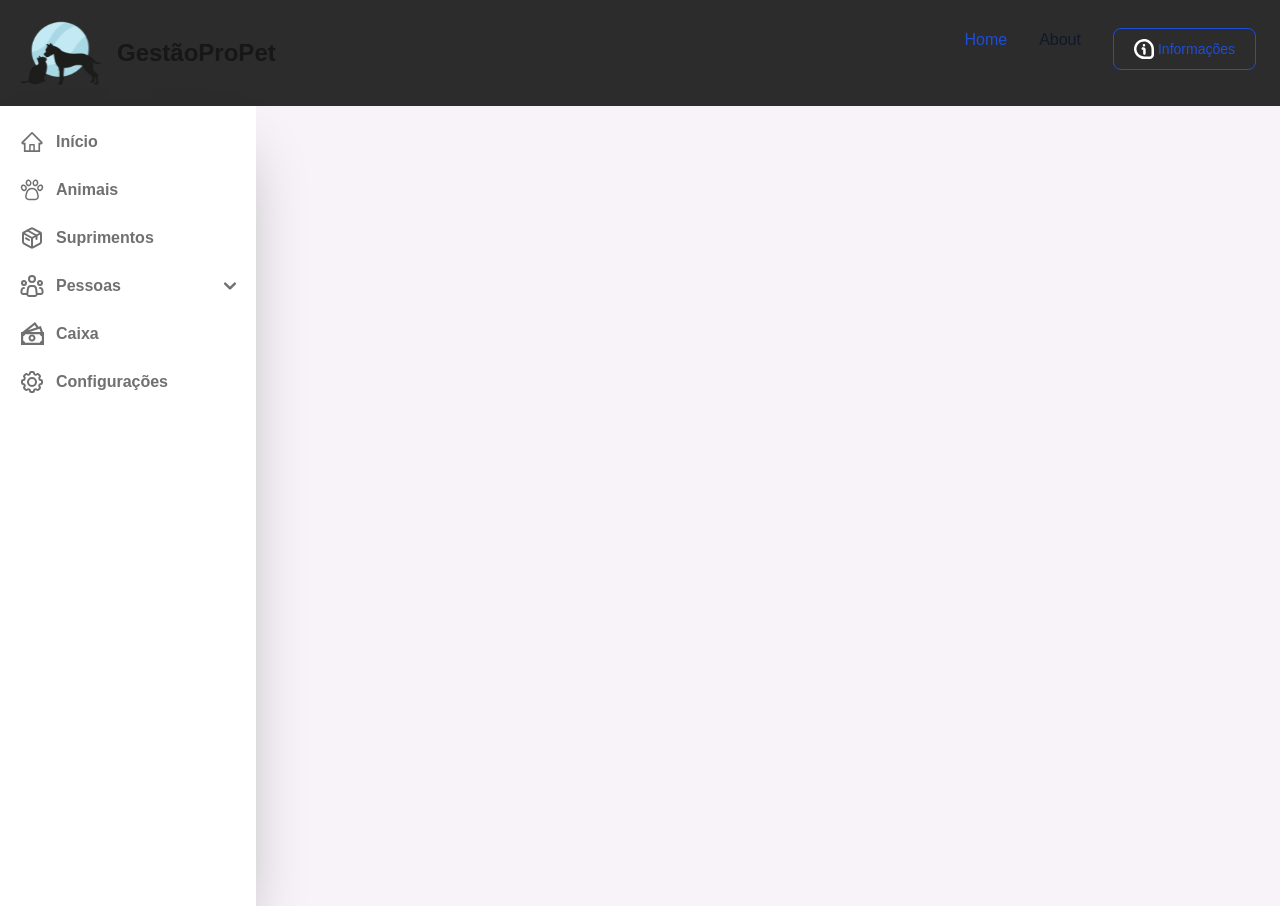
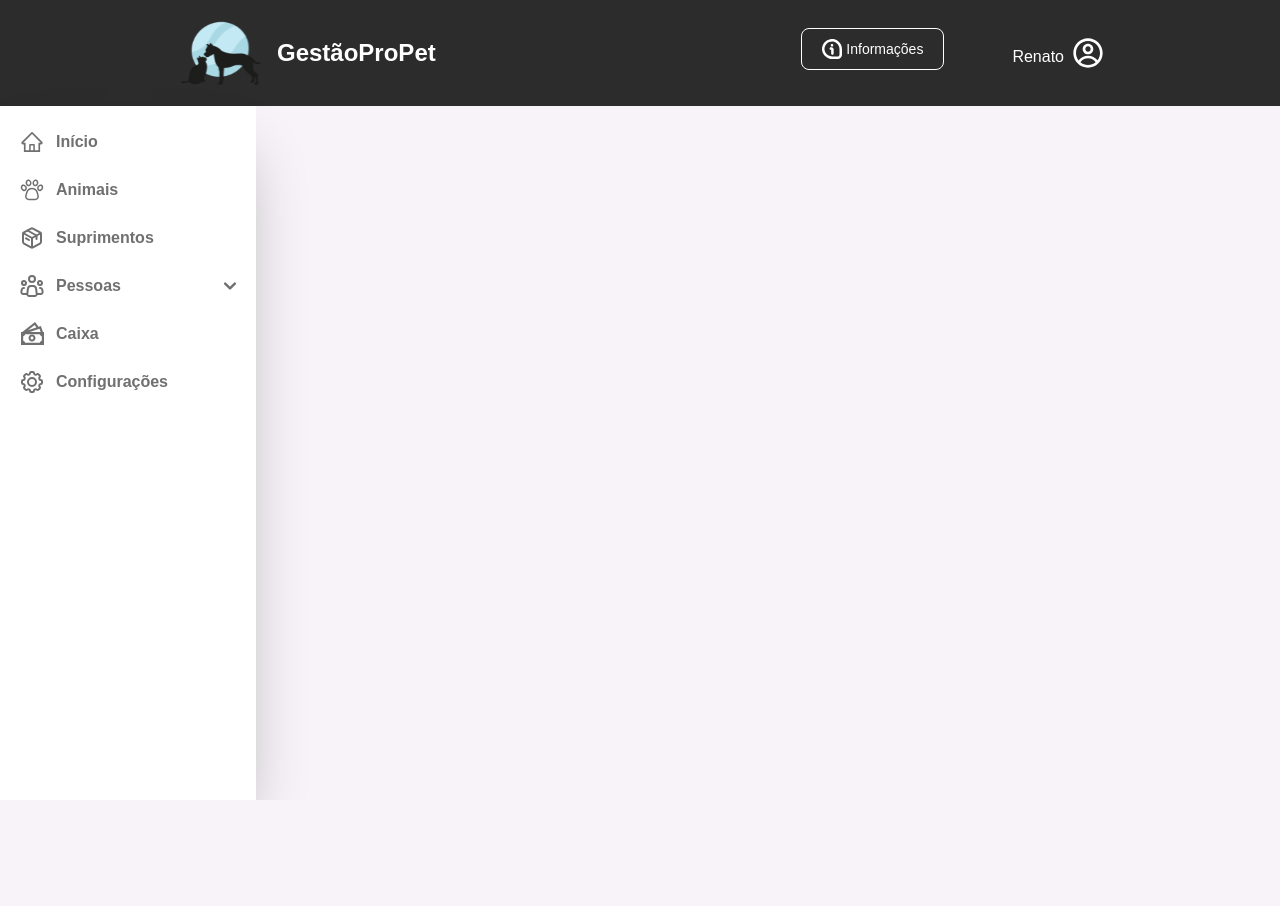
Before and after one commit to gastaud21/GestaoProPet---Front-End, a Next.js app: page /home in a window 1280 px wide. After the commit the page ends 800 px from the top, so only its background shows below. Built offline with nearby package versions, Linux system fonts and the light colour scheme.

Commit message:
Corrigido o scroll do mouse na tela home, e ajustado botões no modo dark

```diff
--- a/src/app/components/Header.tsx
+++ b/src/app/components/Header.tsx
@@ -3,7 +3,7 @@
 export function Header() {
   return (
     <nav className=" bg-primary-bgHeader">
-      <div className="max-w-screen-xl flex flex-wrap items-center justify-between mx-auto p-4">
+      <div className="flex  items-center justify-between  py-4 px-44 w-screen-[-webkit-fill-available]">
         <a href="" className="flex items-center space-x-3 rtl:space-x-reverse">
           {/* <img
             src="https://flowbite.com/docs/images/logo.svg"
@@ -11,7 +11,7 @@ export function Header() {
             alt="Flowbite Logo"
           /> */}
           <img src="./Logo.svg" />
-          <span className="self-center text-2xl font-semibold whitespace-nowrap dark:text-white">
+          <span className="self-center text-2xl font-semibold whitespace-nowrap text-white">
             GestãoProPet
           </span>
         </a>
@@ -40,8 +40,8 @@ export function Header() {
           </svg>
         </button>
         <div className="hidden w-full md:block md:w-auto" id="navbar-default">
-          <ul className="font-medium flex flex-col p-4 md:p-0 mt-4 border border-gray-100 rounded-lg md:flex-row md:space-x-8 rtl:space-x-reverse md:mt-0 md:border-0 ">
-            <li>
+          <ul className="font-medium flex gap-7 flex-col p-4 md:p-0 mt-4 border border-gray-100 rounded-lg md:flex-row md:space-x-8 rtl:space-x-reverse md:mt-0 md:border-0 ">
+            {/* <li>
               <a
                 href="#"
                 className="block py-2 px-3 text-white bg-blue-700 rounded md:bg-transparent md:text-blue-700 md:p-0 dark:text-white md:dark:text-blue-500"
@@ -49,19 +49,19 @@ export function Header() {
               >
                 Home
               </a>
-            </li>
-            <li>
+            </li> */}
+            {/* <li>
               <a
                 href="#"
                 className="block py-2 px-3 text-gray-900 rounded hover:bg-gray-100 md:hover:bg-transparent md:border-0 md:hover:text-blue-700 md:p-0 dark:text-white md:dark:hover:text-blue-500 dark:hover:bg-gray-700 dark:hover:text-white md:dark:hover:bg-transparent"
               >
                 About
               </a>
-            </li>
+            </li> */}
             <li>
               <button
                 type="button"
-                className="flex gap-1 text-blue-700 hover:text-white border border-blue-700 hover:bg-blue-800 focus:ring-4 focus:outline-none focus:ring-blue-300 font-medium rounded-lg text-sm px-5 py-2.5 text-center me-2 mb-2 dark:border-white dark:hover:border-primary-menuSelecionado dark:text-white dark:hover:text-white dark:hover:bg-primary-menuSelecionado dark:focus:ring-primary-menuSelecionado"
+                className="flex gap-1 text-white border focus:ring-4 focus:outline-none font-medium rounded-lg text-sm px-5 py-2.5 text-center me-2 mb-2 border-white hover:border-primary-menuSelecionado hover:text-white hover:bg-primary-menuSelecionado focus:ring-primary-menuSelecionado"
               >
                 <svg
                   width="20"
@@ -70,7 +70,7 @@ export function Header() {
                   fill="none"
                   xmlns="http://www.w3.org/2000/svg"
                 >
-                  <g clip-path="url(#clip0_21_869)">
+                  <g clipPath="url(#clip0_21_869)">
                     <mask
                       id="mask0_21_869"
                       maskUnits="userSpaceOnUse"
@@ -97,6 +97,31 @@ export function Header() {
                 <span>Informações</span>
               </button>
             </li>
+            <li className="flex items-center">
+              <button className="flex gap-2 text-white items-end">
+                <span>Renato</span>
+                <svg
+                  width="32"
+                  height="32"
+                  viewBox="0 0 32 32"
+                  fill="none"
+                  xmlns="http://www.w3.org/2000/svg"
+                >
+                  <path
+                    fillRule="evenodd"
+                    clipRule="evenodd"
+                    d="M21.3334 12C21.3334 14.9455 18.9455 17.3333 16 17.3333C13.0545 17.3333 10.6667 14.9455 10.6667 12C10.6667 9.05447 13.0545 6.66666 16 6.66666C18.9455 6.66666 21.3334 9.05447 21.3334 12ZM18.6667 12C18.6667 13.4728 17.4728 14.6667 16 14.6667C14.5272 14.6667 13.3334 13.4728 13.3334 12C13.3334 10.5272 14.5272 9.33332 16 9.33332C17.4728 9.33332 18.6667 10.5272 18.6667 12Z"
+                    fill="white"
+                  />
+                  <path
+                    fillRule="evenodd"
+                    clipRule="evenodd"
+                    d="M16 1.33334C7.89981 1.33334 1.33331 7.89984 1.33331 16C1.33331 24.1001 7.89981 30.6667 16 30.6667C24.1001 30.6667 30.6666 24.1001 30.6666 16C30.6666 7.89984 24.1001 1.33334 16 1.33334ZM3.99998 16C3.99998 18.7869 4.95005 21.352 6.54395 23.3889C8.73658 20.5185 12.195 18.6667 16.086 18.6667C19.9264 18.6667 23.3456 20.4708 25.542 23.2777C27.084 21.2591 28 18.7365 28 16C28 9.3726 22.6274 4.00001 16 4.00001C9.37257 4.00001 3.99998 9.3726 3.99998 16ZM16 28C13.133 28 10.5008 26.9945 8.43687 25.3171C10.1247 22.9083 12.9214 21.3333 16.086 21.3333C19.2112 21.3333 21.9777 22.8695 23.6717 25.2279C21.5918 26.9588 18.9174 28 16 28Z"
+                    fill="white"
+                  />
+                </svg>
+              </button>
+            </li>
           </ul>
         </div>
       </div>
--- a/src/app/components/Sidebar.tsx
+++ b/src/app/components/Sidebar.tsx
@@ -14,7 +14,7 @@ export function Sidebar() {
     //   <Link href={""}>Caixa</Link>
     //   <Link href={""}>Configurações</Link>
     // </aside>
-    <div className="top-0 left-0 z-40 w-64 transition-transform -translate-x-full sm:translate-x-0 h-screen shadow-[0_35px_60px_-15px_rgba(0,0,0,0.3)]">
+    <div className="top-0 left-0 z-40 w-64 transition-transform -translate-x-full sm:translate-x-0 h-[calc(100vh-106px)] shadow-[0_35px_60px_-15px_rgba(0,0,0,0.3)]">
       {/* <button
         data-drawer-target="sidebar-multi-level-sidebar"
         data-drawer-toggle="sidebar-multi-level-sidebar"
@@ -39,7 +39,7 @@ export function Sidebar() {
       </button> */}
       <aside
         id="sidebar-multi-level-sidebar"
-        className=" top-0 left-0 z-40 w-64 transition-transform -translate-x-full sm:translate-x-0 h-screen"
+        className=" top-0 left-0 z-40 w-64 transition-transform -translate-x-full sm:translate-x-0 h-[calc(100vh-106px)]"
         aria-label="Sidebar"
       >
         {/*no ClassName do elemento acima, estava com a class fixed no inicio, para deixar o side bar fixo*/}
@@ -103,7 +103,6 @@ export function Sidebar() {
                     fill="currentColor"
                   />
                 </svg>
-
                 <span className="flex-1 ms-3 whitespace-nowrap text-primary-menu font-bold group-hover:text-white">
                   Animais
                 </span>
@@ -150,7 +149,6 @@ export function Sidebar() {
                     strokeLinejoin="round"
                   />
                 </svg>
-
                 <span className="flex-1 ms-3 whitespace-nowrap text-primary-menu font-bold group-hover:text-white">
                   Suprimentos
                 </span>
@@ -159,7 +157,7 @@ export function Sidebar() {
             <li>
               <button
                 type="button"
-                className="flex items-center w-full p-2 text-base text-white transition duration-75 rounded-lg group hover:bg-primary-menuSelecionado dark:text-white dark:hover:bg-primary-menuSelecionado group"
+                className="flex items-center w-full p-2 text-base text-white transition duration-75 rounded-lg group hover:bg-primary-menuSelecionado group"
                 aria-controls="dropdown-example"
                 data-collapse-toggle="dropdown-example"
               >
@@ -209,7 +207,6 @@ export function Sidebar() {
                     strokeLinejoin="round"
                   />
                 </svg>
-
                 <span className="flex-1 ms-3 text-left rtl:text-right whitespace-nowrap text-primary-menu font-bold group-hover:text-white">
                   Pessoas
                 </span>
@@ -233,7 +230,7 @@ export function Sidebar() {
                 <li>
                   <a
                     href="#"
-                    className="flex items-center w-full p-2 text-gray-900 transition duration-75 rounded-lg pl-11 group hover:text-white dark:text-primary-menu dark:hover:bg-primary-menuSelecionado"
+                    className="flex items-center w-full p-2 text-primary-menu transition duration-75 rounded-lg pl-11 group hover:text-white hover:bg-primary-menuSelecionado"
                   >
                     Funcionários
                   </a>
@@ -241,7 +238,7 @@ export function Sidebar() {
                 <li>
                   <a
                     href="#"
-                    className="flex items-center w-full p-2 text-gray-900 transition duration-75 rounded-lg pl-11 group hover:text-white dark:text-primary-menu dark:hover:bg-primary-menuSelecionado"
+                    className="flex items-center w-full p-2 text-primary-menu transition duration-75 rounded-lg pl-11 group hover:text-white  hover:bg-primary-menuSelecionado"
                   >
                     Interessados
                   </a>
@@ -279,7 +276,7 @@ export function Sidebar() {
             <li>
               <a
                 href="#"
-                className="flex items-center p-2 text-white rounded-lg dark:text-white  hover:bg-primary-menuSelecionado dark:hover:bg-primary-menuSelecionado group"
+                className="flex items-center p-2 text-white rounded-lg hover:bg-primary-menuSelecionado group"
               >
                 <svg
                   width="24"
--- a/tailwind.config.ts
+++ b/tailwind.config.ts
@@ -32,6 +32,9 @@ const config: Config = {
           },
         },
       },
+      // display: {
+      //   flexbaixo: "align-itens",
+      // },
     },
   },
   plugins: [],
```
